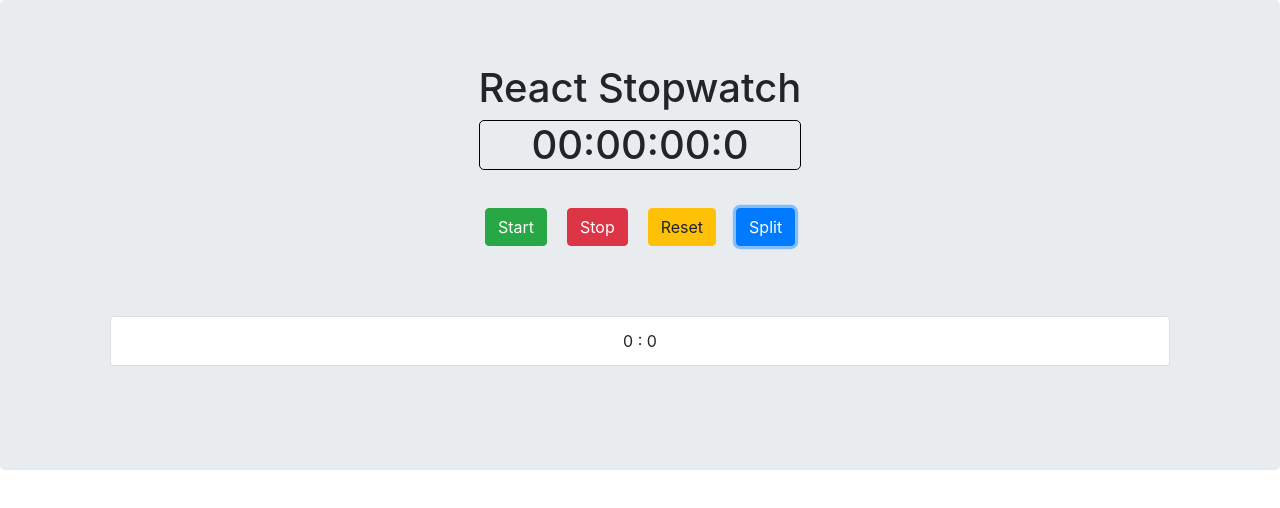
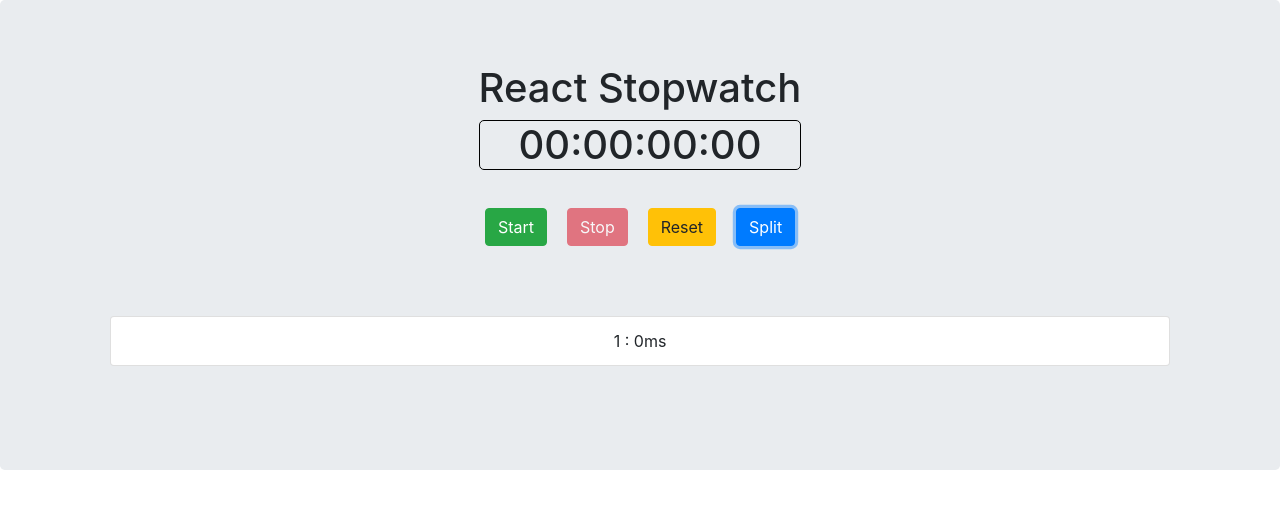
Before and after one commit to TheInvalidNonce/react-stopwatch, a React (Create React App) app: page / in a window 1280 px wide. Both pictures are taken after a click on the button "Split". Shown: the top 508 px of the page. Built offline with nearby package versions, Linux system fonts and the light colour scheme.

Commit message:
Add splitList items, laps successfully render, add control button conditionals, fix control functions

```diff
--- a/src/App.js
+++ b/src/App.js
@@ -13,7 +13,7 @@ class App extends Component {
       time: 0,
       splitList: [],
       isRunning: false,
-      updateInterval: 100
+      updateInterval: 10
     }
 
   }
@@ -41,13 +41,13 @@ class App extends Component {
     const ss = parseInt(remaining % 60);
     const ms = parseInt((milliseconds % 1000) / 10, 10);
 
-    return `${padZero(hh)}:${padZero(mm)}:${padZero(ss)}:${(ms)}`
+    return `${padZero(hh)}:${padZero(mm)}:${padZero(ss)}:${padZero(ms)}`
   }
 
   start = () => {
     const { updateInterval } = this.state;
     this.setState({
-      running: true
+      isRunning: true
     }, () => {
       this.timer = setInterval(() => this.updateTimer(updateInterval), updateInterval)
     })
@@ -55,7 +55,7 @@ class App extends Component {
 
   stop = () => {
     this.setState({
-      running: false
+      isRunning: false
     }, () => {
       clearInterval(this.timer)
     })
@@ -105,7 +105,7 @@ class App extends Component {
           <Col></Col>
             <Col md="auto">
               <Controls
-                start={() => this.start()}
+                start={this.start}
                 stop={this.stop}
                 reset={this.reset}
                 addSplit={this.addSplit}
--- a/src/components/Controls.js
+++ b/src/components/Controls.js
@@ -2,30 +2,33 @@ import React, { Component } from 'react';
 import { Container, Button } from 'react-bootstrap';
 
 export default class Controls extends Component {
-  constructor() {
-    super();
+  constructor(props) {
+    super(props);
   }
 
   render() {
-    const { stop, start, reset, addSplit } = this.props
+    const { stop, start, reset, addSplit, isRunning } = this.props
+
     return (
       <Container className='controls'>
         <Button
           variant='success'
-          onClick={() => start()}
+          onClick={start}
+          disabled={!isRunning ? false : true}
         >Start
         </Button>
         <Button
           variant='danger'
-          onClick={() => stop()}
+          onClick={stop}
+          disabled={isRunning ? false : true}
         >Stop</Button>
         <Button
           variant='warning'
-          onClick={() => reset()}
+          onClick={reset}
         >Reset</Button>
         <Button
           variant='primary'
-          onClick={() => addSplit()}
+          onClick={addSplit}
         >Split</Button>
       </Container>
     )
--- a/src/components/SplitTimeItem.js
+++ b/src/components/SplitTimeItem.js
@@ -11,7 +11,7 @@ export default class SplitTimeItem extends Component {
     const { lap, time } = this.props;
     return(
       <ListGroupItem>
-        {lap} : { time }
+        {lap} : { time }ms
       </ListGroupItem>
     )
   }
--- a/src/components/SplitTimeList.js
+++ b/src/components/SplitTimeList.js
@@ -8,14 +8,19 @@ export default class SplitTimeList extends Component {
   }
 
   renderSplitTimeItems() {
-    let lap = 0;
-    let time = 0;
+    const { splitList } = this.props;
 
-    return (
-      <ListGroup>
-        <SplitTimeItem lap={lap} time={time}/>
-      </ListGroup>
-    )
+    return splitList.map( (time, index) => {
+      return (
+        <ListGroup>
+          <SplitTimeItem
+            key={index}
+            lap={index + 1}
+            time={time}
+          />
+        </ListGroup>
+      )
+    })
   }
 
   render() {
@@ -26,3 +31,8 @@ export default class SplitTimeList extends Component {
     )
   }
 }
+
+SplitTimeList.defaultProps = {
+  lap: 0,
+  time: 0
+}
```
